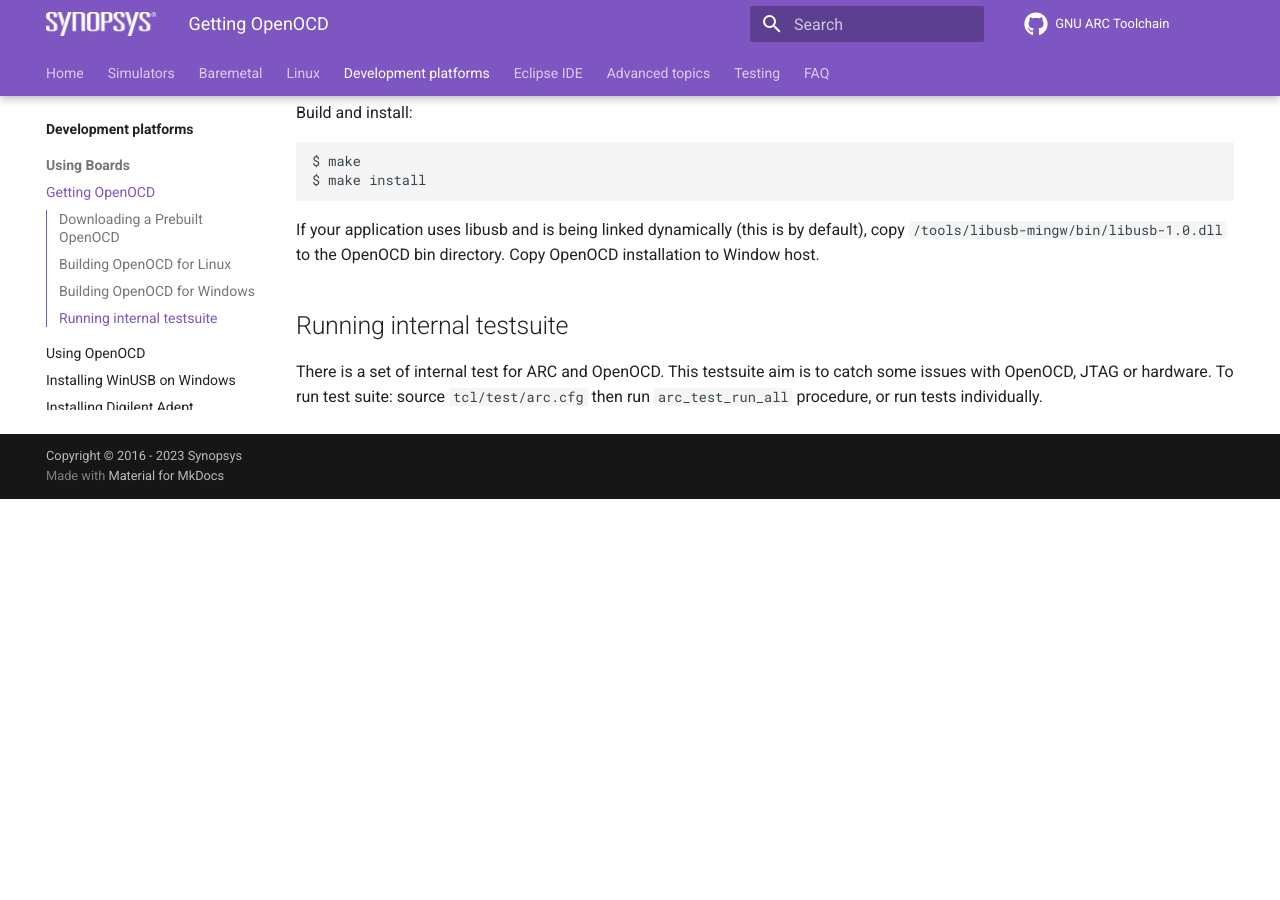
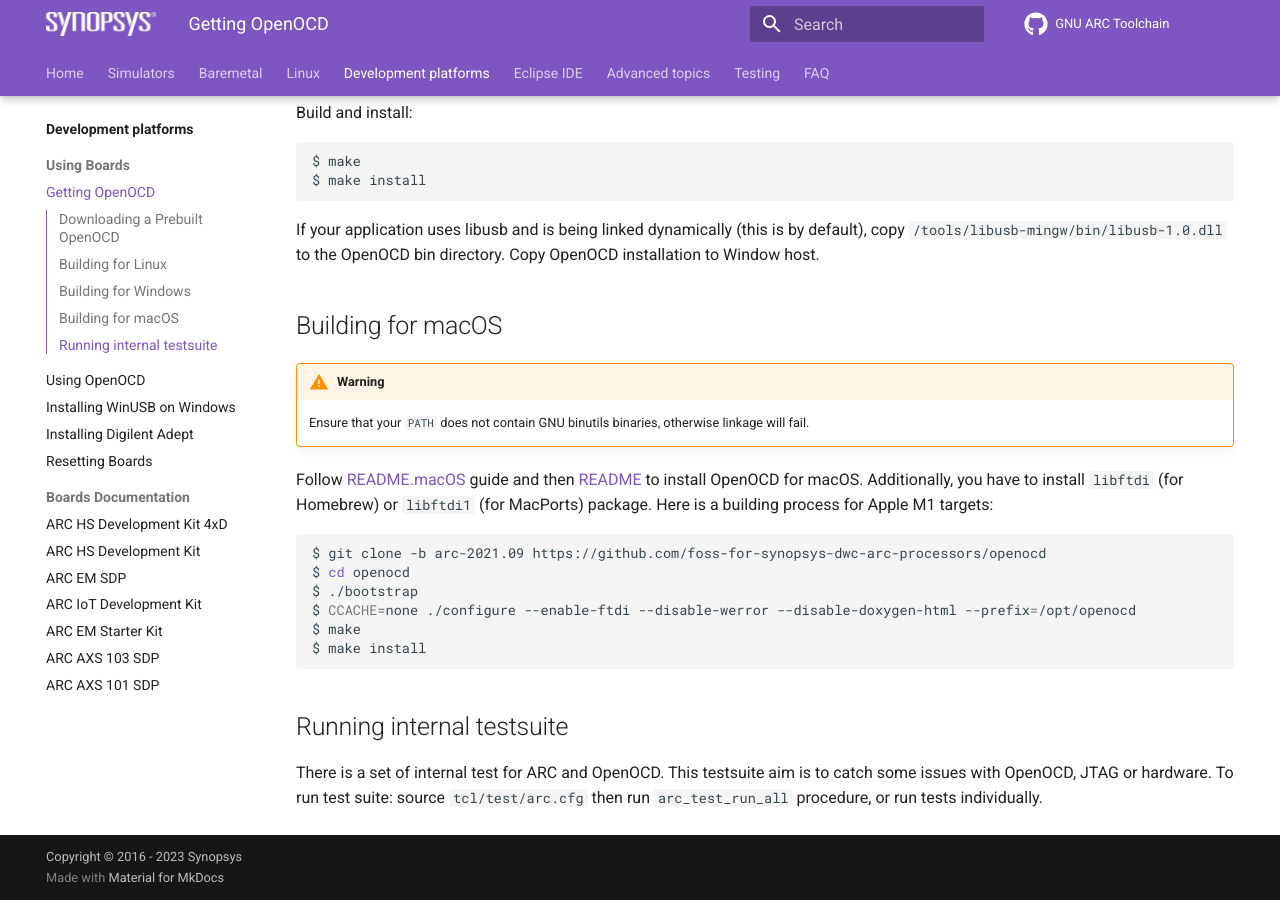
Before and after one commit to foss-for-synopsys-dwc-arc-processors/documentation, an MkDocs documentation site: the page built from docs/platforms/get-openocd.md, in a window 1280 px wide and 900 px high, scrolled down 2539 px. Built offline with MkDocs 1.6.1 and Material for MkDocs 9.7.7, drawn with Linux system fonts in a browser that asks for light colours; comment, search, counter and statistics services are not loaded; before the commit the page ends 3038 px from its top, so only the background shows below that; some of the changed text lies outside the part shown.

Commit message:
Add OpenOCD guides for macOS

````diff
--- a/docs/platforms/get-openocd.md
+++ b/docs/platforms/get-openocd.md
@@ -146,6 +146,28 @@
 default), copy `/tools/libusb-mingw/bin/libusb-1.0.dll` to the OpenOCD bin
 directory. Copy OpenOCD installation to Window host.
 
+## Building for macOS
+
+!!! warning
+
+    Ensure that your `PATH` does not contain GNU binutils binaries, otherwise
+    linkage will fail.
+
+Follow [README.macOS](https://github.com/openocd-org/openocd/blob/master/README.macOS)
+guide and then [README]([README.macOS](https://github.com/openocd-org/openocd/blob/master/README))
+to install OpenOCD for macOS. Additionally, you have to install `libftdi`
+(for Homebrew) or `libftdi1` (for MacPorts) package. Here is a building process
+for Apple M1 targets:
+
+```shell
+$ git clone -b arc-2021.09 https://github.com/foss-for-synopsys-dwc-arc-processors/openocd
+$ cd openocd
+$ ./bootstrap
+$ CCACHE=none ./configure --enable-ftdi --disable-werror --disable-doxygen-html --prefix=/opt/openocd
+$ make
+$ make install
+```
+
 ## Running internal testsuite
 
 There is a set of internal test for ARC and OpenOCD. This testsuite aim is to
````
Also changed, not shown: other parts of docs/platforms/get-openocd.md (+2 -2 lines), docs/platforms/use-openocd.md (+8 -1 lines).
